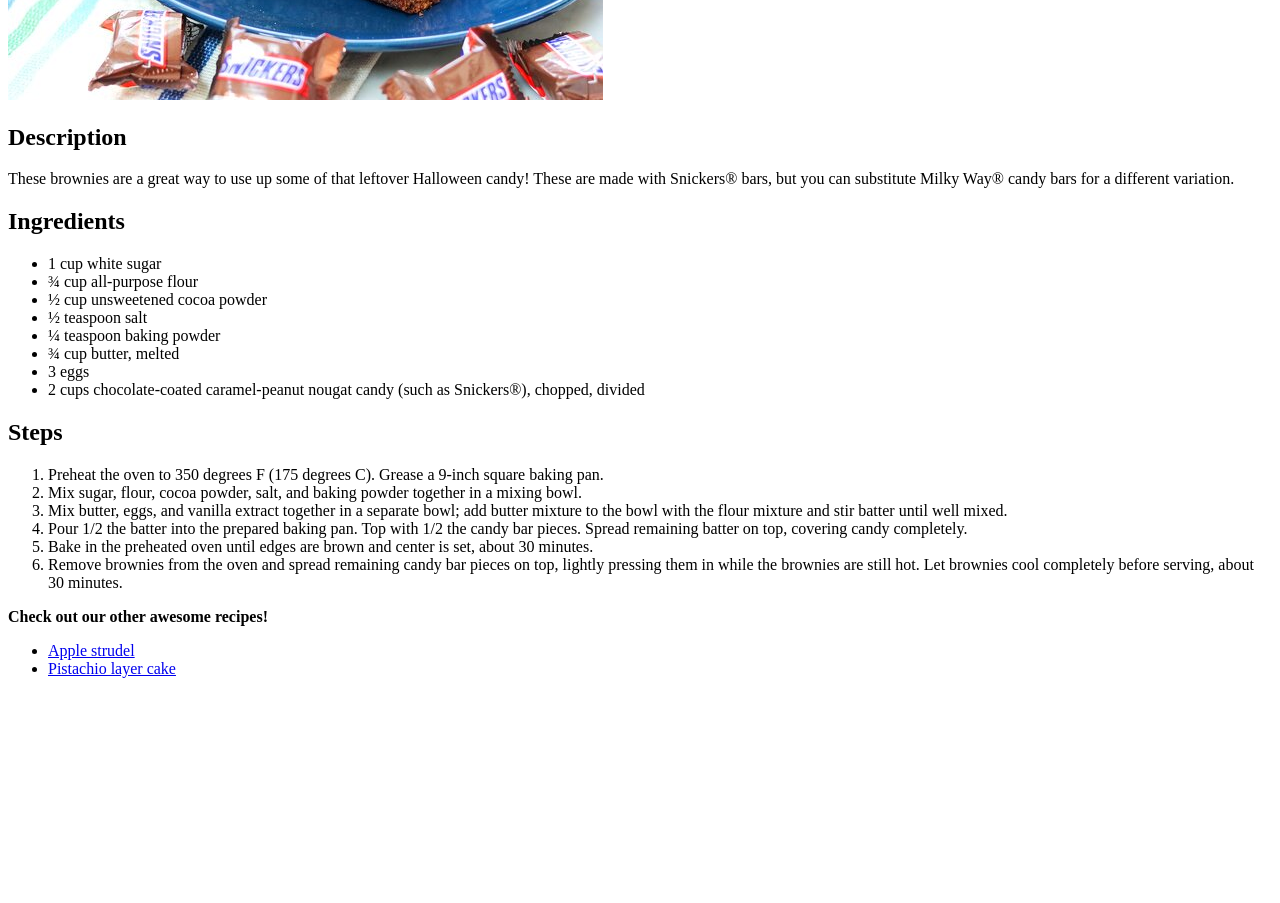
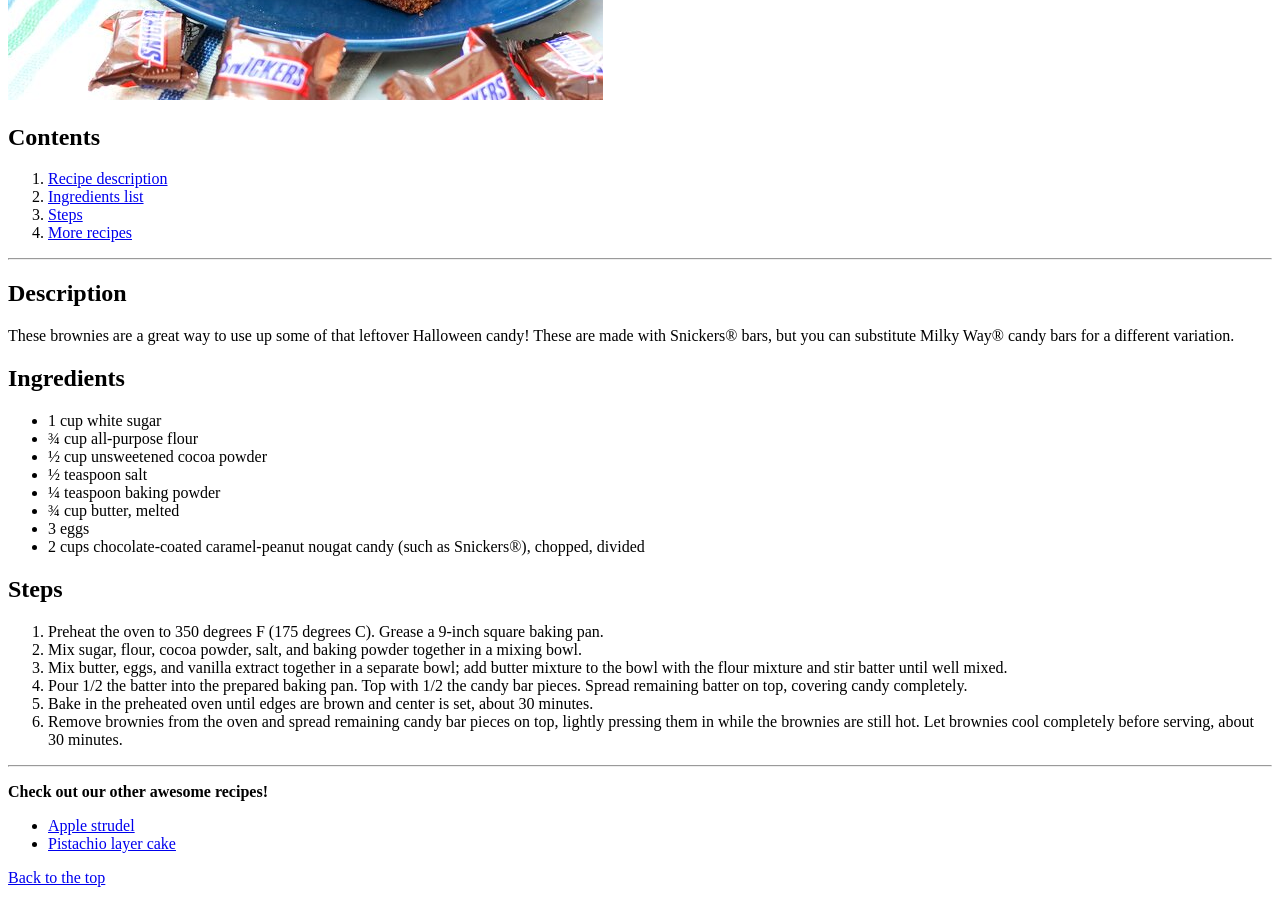
Before and after one commit to MariusHor/odin-recipes, a plain HTML site: page recipes/snickers-brownies.html in a window 1280 px wide. Shown: the part 420-1323 px from the top of the page. Before the commit the page ends 1114 px from the top, so only its background shows below. Drawn offline with Linux system fonts and the light colour scheme.

Commit message:
worked on creating a better semantical structure of the snickers-brownies.html webpage

```diff
--- a/recipes/snickers-brownies.html
+++ b/recipes/snickers-brownies.html
@@ -1,15 +1,38 @@
 <!DOCTYPE html>
 <html lang="en">
+
     <head>
         <meta charset="utf-8">
         <title>Snickers Brownies</title>
     </head>
+
     <body>
+        <header id="top">
             <h1>Snickers Brownies</h1>
             <h3>Part of the <a href="../index.html">Odin Recipes</a> series</h3>
             <img src="snickers-brownies.jpeg" alt="snickers brownies image">
+        </header>
+
+        <main>
+
+            <article>
+                <div id="contents">
+                    <h2>Contents</h2>
+                    <ol>
+                        <li><a href="#description">Recipe description</a></li>
+                        <li><a href="#ingredients">Ingredients list</a></li>
+                        <li><a href="#steps">Steps</a></li>
+                        <li><a href="#other recipes">More recipes</a></li>
+                    </ol>
+                    <hr>
+                </div>
+
+                <section id="description">
                     <h2>Description</h2>
                     <p>These brownies are a great way to use up some of that leftover Halloween candy! These are made with Snickers® bars, but you can substitute Milky Way® candy bars for a different variation.</p>
+                </section>
+
+                <section id="ingredients">
                     <h2>Ingredients</h2>
                     <ul>
                         <li>1 cup white sugar</li>
@@ -21,6 +44,9 @@
                         <li>3 eggs</li>
                         <li>2 cups chocolate-coated caramel-peanut nougat candy (such as Snickers®), chopped, divided</li>
                     </ul>
+                </section>
+
+                <section id="steps">
                     <h2>Steps</h2>
                     <ol>
                         <li>Preheat the oven to 350 degrees F (175 degrees C). Grease a 9-inch square baking pan.</li>
@@ -30,12 +56,24 @@
                         <li>Bake in the preheated oven until edges are brown and center is set, about 30 minutes.</li>
                         <li>Remove brownies from the oven and spread remaining candy bar pieces on top, lightly pressing them in while the brownies are still hot. Let brownies cool completely before serving, about 30 minutes.</li>
                     </ol>
+                    <hr>
+                </section>
 
-        <p><strong>Check out our other awesome recipes!</strong>
+                <aside id="other recipes">
+                    <p><strong>Check out our other awesome recipes!</strong></p>
                     <ul>
                         <li><a href="apple-strudel.html">Apple strudel</a></li>
                         <li><a href="pistachio-layer-cake.html">Pistachio layer cake</a></li>
                     </ul>
-        </p>
+                </aside>
+
+            </article>
+
+        </main>
+
+        <footer id="bottom">
+            <p><a href="#top">Back to the top</a></p>
+        </footer>
+
     </body>
 </html>
```
Also changed, not shown: index.html (+2 -1 lines). Lines whose indentation alone changed are shown as unchanged.
